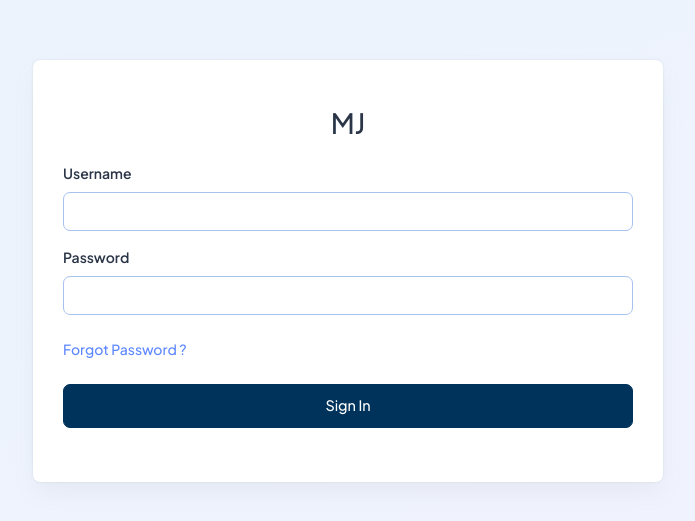
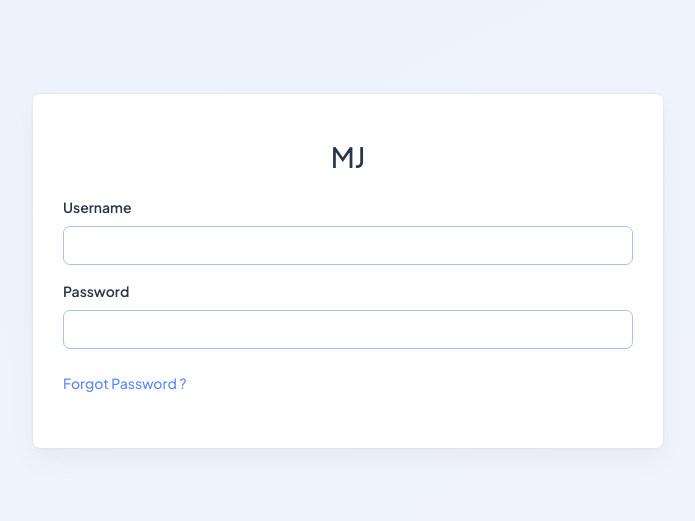
Before and after one commit to seclobproject/Market_journey_admin_pannel, a React (Vite) app in the folder frontend/: page / in a window 1280 px wide. Shown: the part 129-650 px from the top of the page, without its empty margins (292-987 px from the left). Built offline with nearby package versions, Linux system fonts and the light colour scheme.

Commit message:
change in login

```diff
--- a/frontend/src/pages/public/Login.jsx
+++ b/frontend/src/pages/public/Login.jsx
@@ -28,7 +28,7 @@ function Login() {
 
                   <a className="text-primary fw-bold" href="./index.html">Forgot Password ?</a>
                 </div>
-                <a href='/dashboard' className="btn btn-custom w-100 py-8 fs-4 mb-4 rounded-2">Sign In</a>
+                {/* <a href='/dashboard' className="btn btn-custom w-100 py-8 fs-4 mb-4 rounded-2">Sign In</a> */}
 
               </form>
             </div>
```
